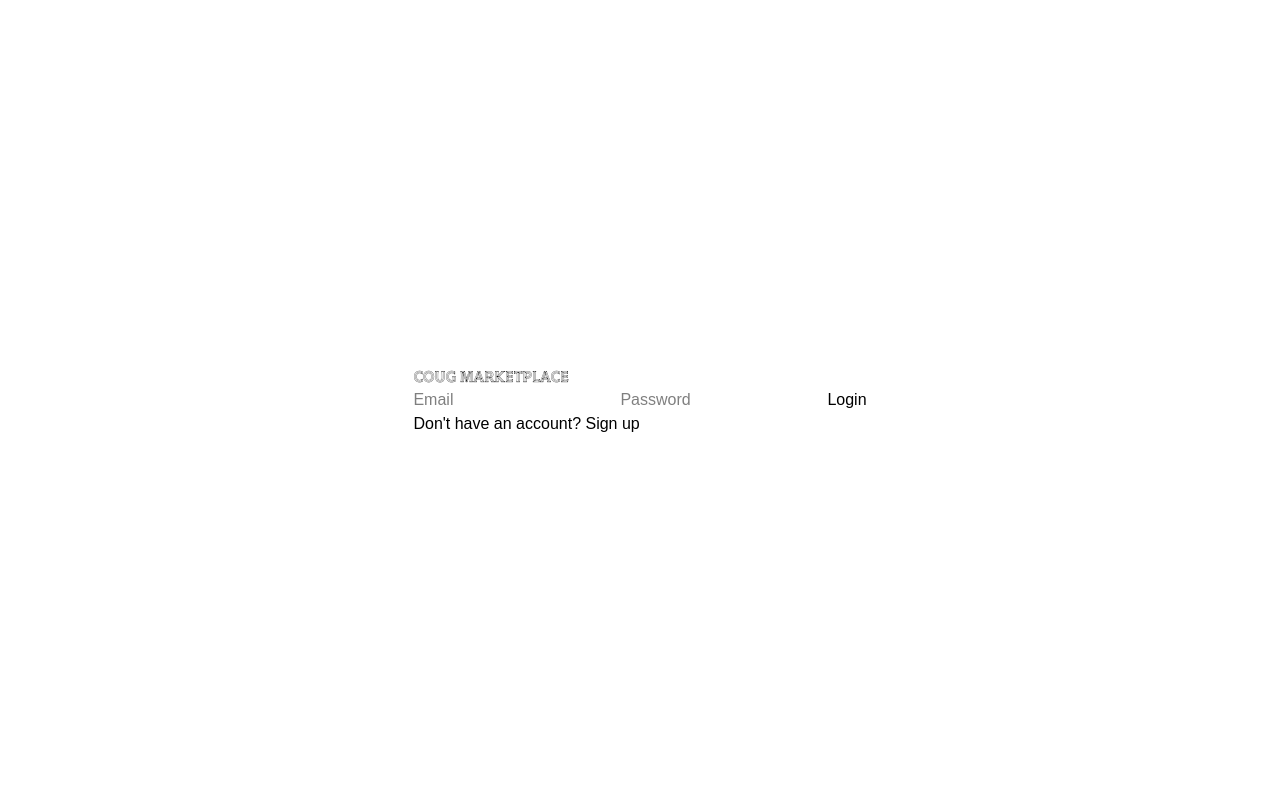
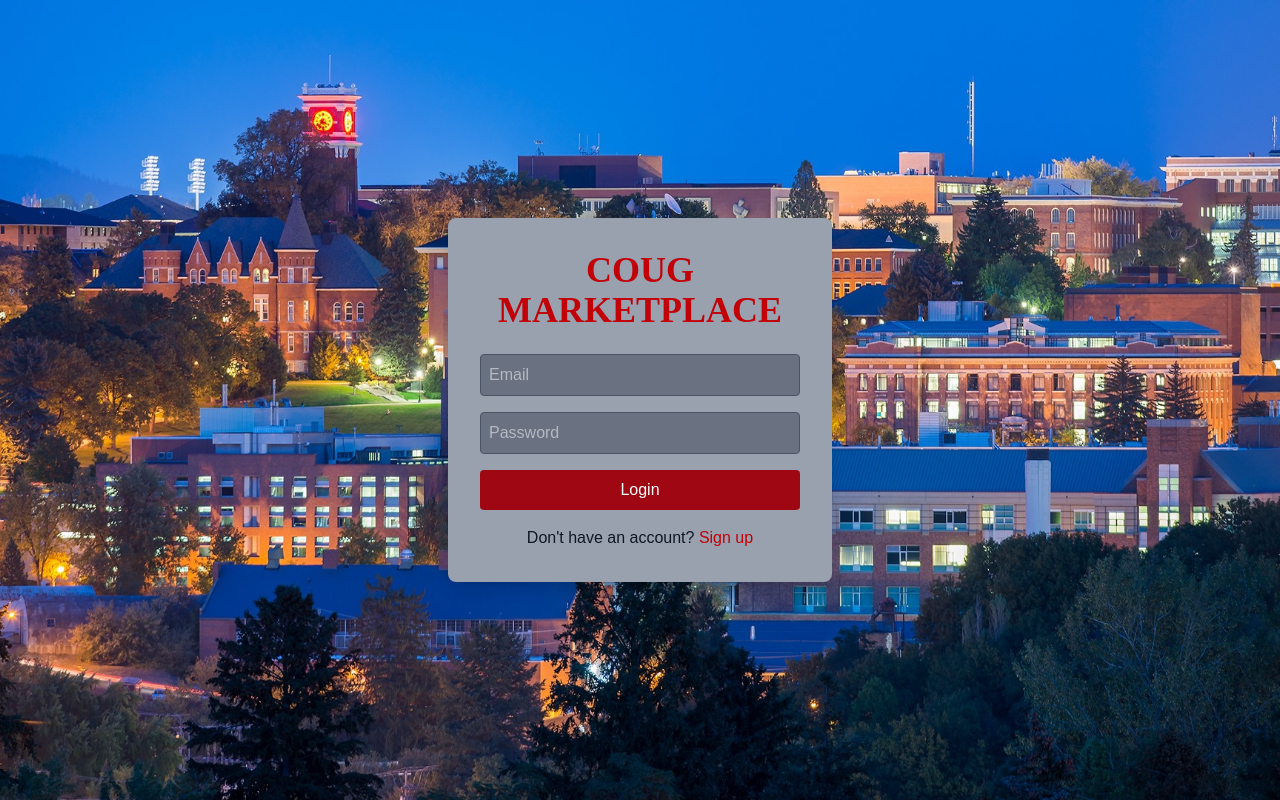
Before and after one commit to Fredyfox21/451_GroupProject_WiKeFrHo, a Next.js app in the folder cougmarketplace/: page /login in a window 1280 px wide. Built offline with nearby package versions, Linux system fonts and the light colour scheme; no server answers.

Commit message:
styled login and signup pages + added logout and edit buttons on home page

```diff
--- a/cougmarketplace/src/pages/home.js
+++ b/cougmarketplace/src/pages/home.js
@@ -39,12 +39,39 @@ export default function Home() {
 
   return (
     <div className="MainPage">
-      {user ? (
-            <p className="text-xs text-gray-500 font-bold"> Logged in as {user.email}</p>
+      <div className="Title and User Info flex justify-between w-full">
+
+
+        <div className="User Info flex flex-col w-1/9 sm:w-1/8 md:w-1/7 lg:w-1/6 xl:w-1/5 gap-4 justify-start items-center p-0 sm:p-1 md:p-2 lg:p-3 xl:p-4 m-4 bg-gray-400 rounded">
+
+          <div className="User flex">
+
+            {user ? (
+            <p className="text-xs text-gray-900 font-bold"> Logged in as {user.email}</p>
              ) : (
               <p>Loading...</p>
               )}
-      <button onClick={handleLogout} className="text-base text-center text-white">Log out</button>
+
+          </div>
+
+        <div className="Logout flex gap-2 w-full justify-center">
+
+          <div className="Logout flex justify-center items-center w-1/2 bg-red-800 hover:bg-red-900 rounded">
+
+          <button onClick={handleLogout} className="text-base text-center text-white">Log out</button>
+
+          </div>
+
+          <div className="Logout flex justify-center items-center w-1/2 bg-red-800 hover:bg-red-900 rounded">
+
+          <button className="text-base text-center text-white">Edit Profile</button>
+
+          </div>
+
+        </div>
+        </div>
+
+      </div>
 
     </div>
   );
--- a/cougmarketplace/src/pages/login.js
+++ b/cougmarketplace/src/pages/login.js
@@ -1,7 +1,7 @@
-// pages/login.js
 import { useState, useEffect } from 'react';
 import { supabase } from '../utils/supabase';
 import { useRouter } from 'next/router';
+import Image from "next/image";
 import "../app/globals.css";
 
 const Login = () => {
@@ -32,15 +32,23 @@ const Login = () => {
 
   return (
     <div className="relative flex items-center justify-center min-h-screen">
-      <div className="">
-        <h1 className="" style={{ fontFamily: 'Prism' }}>COUG MARKETPLACE</h1>
-        <form onSubmit={handleLogin} className="">
+      <Image
+        src="/Images/90790602_3171703562862227_2160062344489598976_n.jpg"
+        alt="Background"
+        layout="fill"
+        objectFit="cover"
+        quality={100}
+        className="z-[-1] opacity-100"
+      />
+      <div className="bg-gray-400 bg-opacity-75 p-8 rounded-lg shadow-lg w-96 text-white">
+        <h1 className="text-red-700 text-4xl font-bold text-center mb-6" style={{ fontFamily: 'Orbitron' }}>COUG MARKETPLACE</h1>
+        <form onSubmit={handleLogin} className="space-y-4">
           <input
             type="email"
             placeholder="Email"
             value={email}
             onChange={(e) => setEmail(e.target.value)}
-            className=""
+            className="w-full p-2 rounded bg-gray-500 text-white border border-gray-600 focus:outline-none focus:ring-2 focus:ring-red-700"
             required
           />
           <input
@@ -48,14 +56,14 @@ const Login = () => {
             placeholder="Password"
             value={password}
             onChange={(e) => setPassword(e.target.value)}
-            className=""
+            className="w-full p-2 rounded bg-gray-500 text-white border border-gray-600 focus:outline-none focus:ring-2 focus:ring-red-700"
             required
           />
-          <button type="submit" className="">Login</button>
+          <button type="submit" className="w-full bg-red-800 hover:bg-red-900 text-white py-2 rounded">Login</button>
         </form>
-        {errorMessage && <p className="">{errorMessage}</p>}
-        <p className="">
-          Don't have an account? <button onClick={() => router.push('/signup')} className="">Sign up</button>
+        {errorMessage && <p className="text-red-800 mt-2 text-center">{errorMessage}</p>}
+        <p className="text-gray-900 text-center mt-4">
+          Don't have an account? <button onClick={() => router.push('/signup')} className="text-red-700 hover:underline">Sign up</button>
         </p>
       </div>
     </div>
--- a/cougmarketplace/src/pages/signup.js
+++ b/cougmarketplace/src/pages/signup.js
@@ -1,7 +1,7 @@
-// pages/signup.js
 import { useState, useEffect } from 'react';
 import { supabase } from '../utils/supabase';
 import { useRouter } from 'next/router';
+import Image from "next/image";
 import "../app/globals.css";
 
 const Signup = () => {
@@ -36,15 +36,23 @@ const Signup = () => {
 
   return (
     <div className="relative flex items-center justify-center min-h-screen">
-      <div className="">
-        <h1 className="" style={{ fontFamily: 'Prism' }}>COUG MARKETPLACE</h1>
+      <Image
+        src="/Images/90790602_3171703562862227_2160062344489598976_n.jpg"
+        alt="Background"
+        layout="fill"
+        objectFit="cover"
+        quality={100}
+        className="z-[-1] opacity-100"
+      />
+      <div className="bg-gray-400 bg-opacity-75 p-8 rounded-lg shadow-lg w-96 text-white">
+        <h1 className="text-red-700 text-4xl font-bold text-center mb-6" style={{ fontFamily: 'Orbitron' }}>COUG MARKETPLACE</h1>
         <form onSubmit={handleSignUp} className="space-y-4">
           <input
             type="text"
             placeholder="Username"
             value={username}
             onChange={(e) => setUsername(e.target.value)}
-            className=""
+            className="w-full p-2 rounded bg-gray-500 text-white border border-gray-600 focus:outline-none focus:ring-2 focus:ring-red-700"
             required
           />
           <input
@@ -52,7 +60,7 @@ const Signup = () => {
             placeholder="Email"
             value={email}
             onChange={(e) => setEmail(e.target.value)}
-            className=""
+            className="w-full p-2 rounded bg-gray-500 text-white border border-gray-600 focus:outline-none focus:ring-2 focus:ring-red-700"
             required
           />
           <input
@@ -60,14 +68,14 @@ const Signup = () => {
             placeholder="Password"
             value={password}
             onChange={(e) => setPassword(e.target.value)}
-            className=""
+            className="w-full p-2 rounded bg-gray-500 text-white border border-gray-600 focus:outline-none focus:ring-2 focus:ring-red-700"
             required
           />
-          <button type="submit" className="">Sign Up</button>
+          <button type="submit" className="w-full bg-red-800 hover:bg-red-900 text-white py-2 rounded">Sign Up</button>
         </form>
-        {errorMessage && <p className="">{errorMessage}</p>}
-        <p className="">
-          Have an account? <button onClick={() => router.push('/login')} className="">Log in</button>
+        {errorMessage && <p className="text-red-800 mt-2 text-center">{errorMessage}</p>}
+        <p className="text-gray-900 text-center mt-4">
+          Have an account? <button onClick={() => router.push('/login')} className="text-red-700 hover:underline">Log in</button>
         </p>
       </div>
     </div>
```
Also changed, not shown: cougmarketplace/public/Images/90790602_3171703562862227_2160062344489598976_n.jpg (added), cougmarketplace/public/Images/shopping-doodle-outline-seamless-pattern-background-vector-illustration_7087-2895.avif (added).
